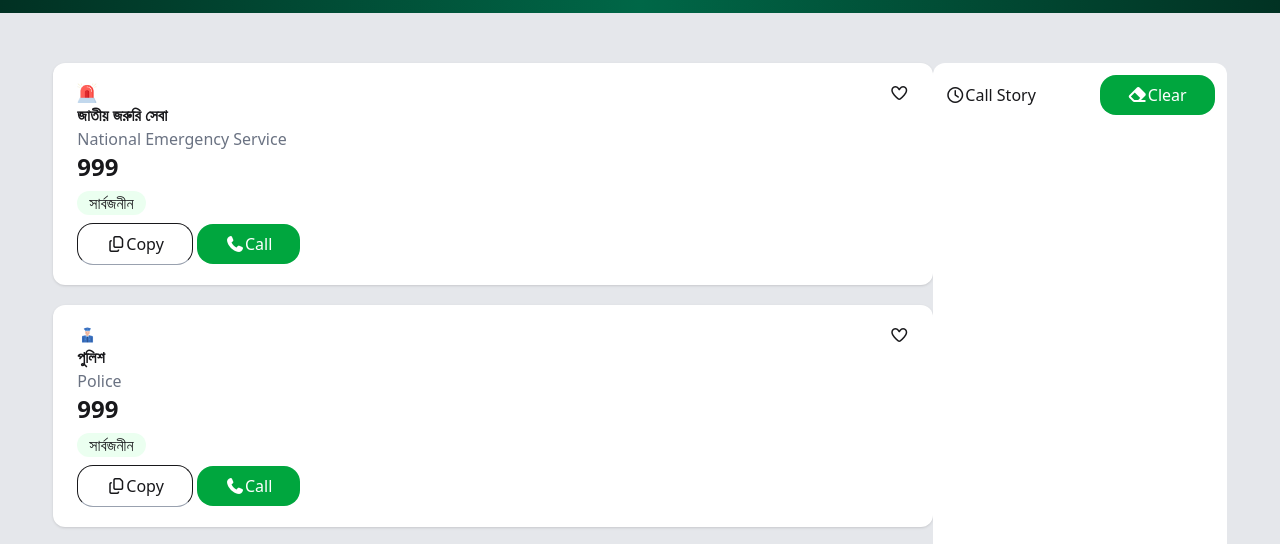
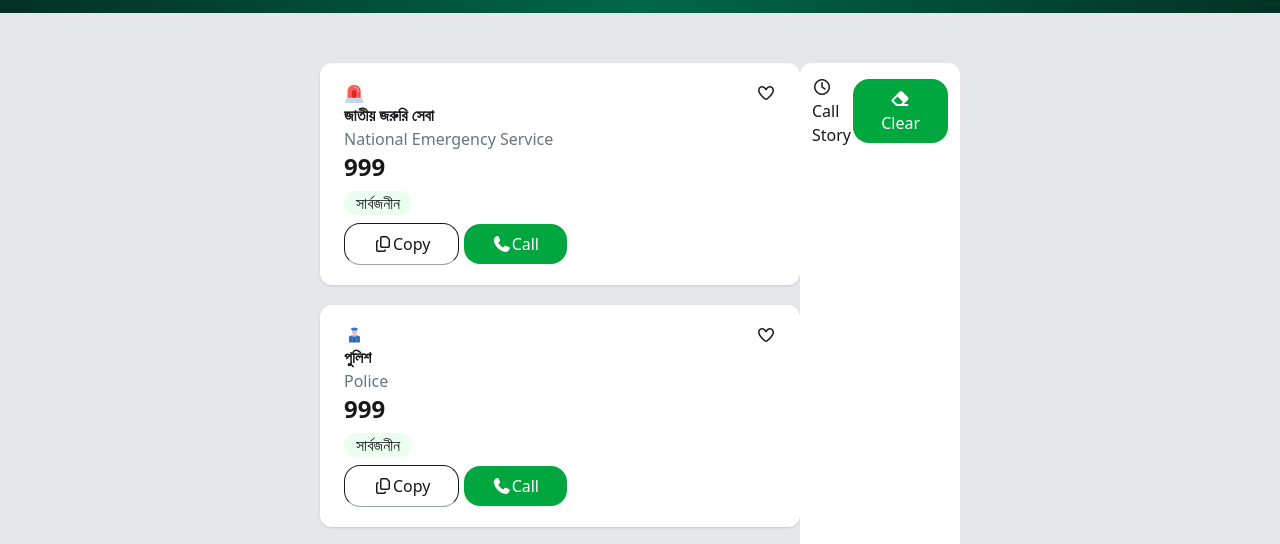
Before and after one commit to mehadhossen123/assignment-05, a plain HTML site: page index.html in a window 1280 px wide. Shown: the part 223-767 px from the top of the page. Drawn offline with nearby package versions, Linux system fonts and the light colour scheme.

Commit message:
add responsive part 1

```diff
--- a/index.html
+++ b/index.html
@@ -59,11 +59,11 @@
 
 
          <!--Parent  card section start form  here  -->
-          <section class="grid grid-cols-12 w-11/12 mx-auto mt-[30px] ">
+          <section class="grid grid-cols-12 w-11/12 mx-auto mt-[30px] md:w-1/2 ">
             <!-- Left card section start form here  -->
 
 
-            <section class=" col-span-9  py-5 ">
+            <section class=" col-span-9  py-5  ">
       <div class="left-card-parent ">
            <div class=" first-card flex gap-5 md:grid md:grid-cols-1">
 
```
